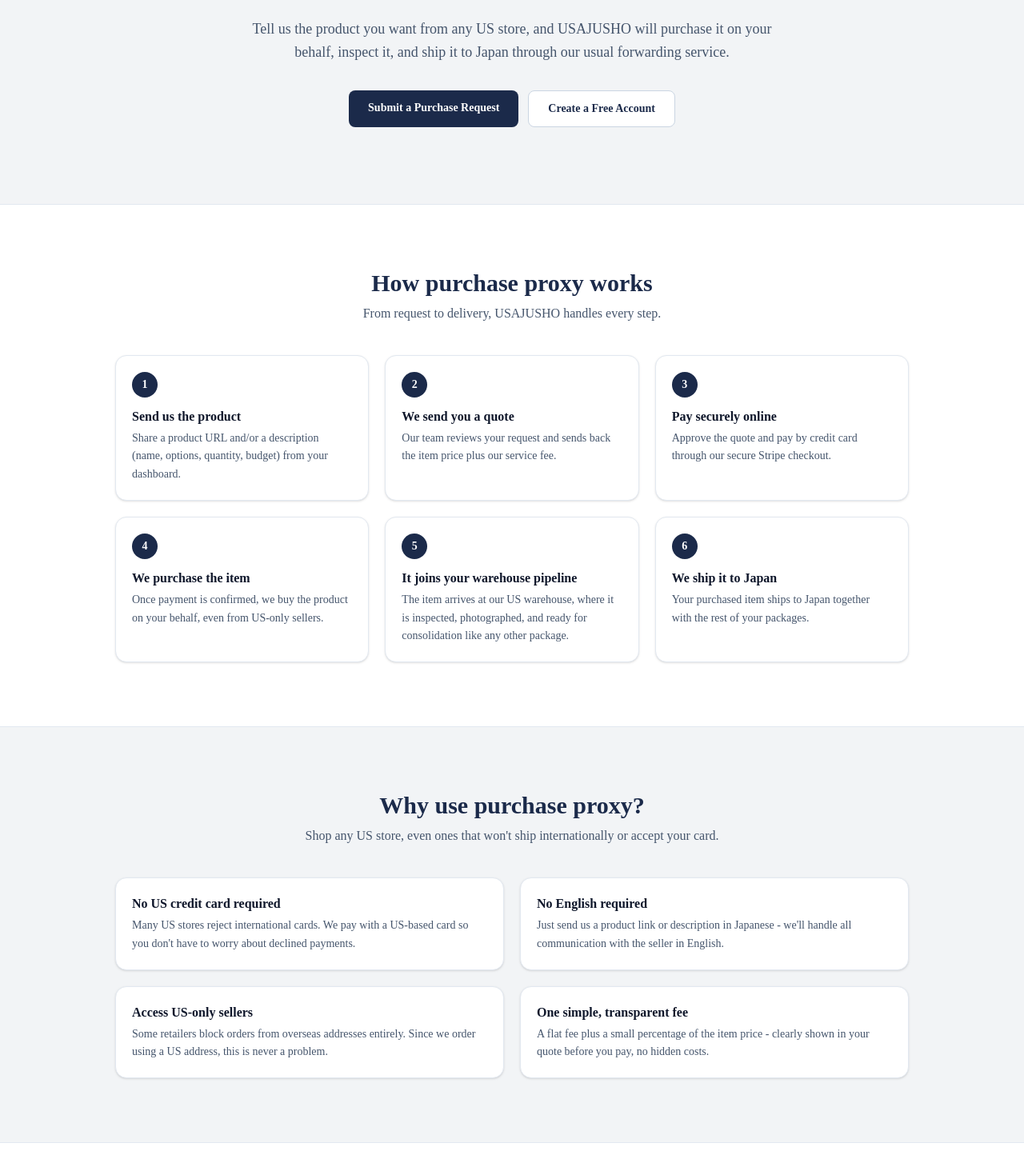
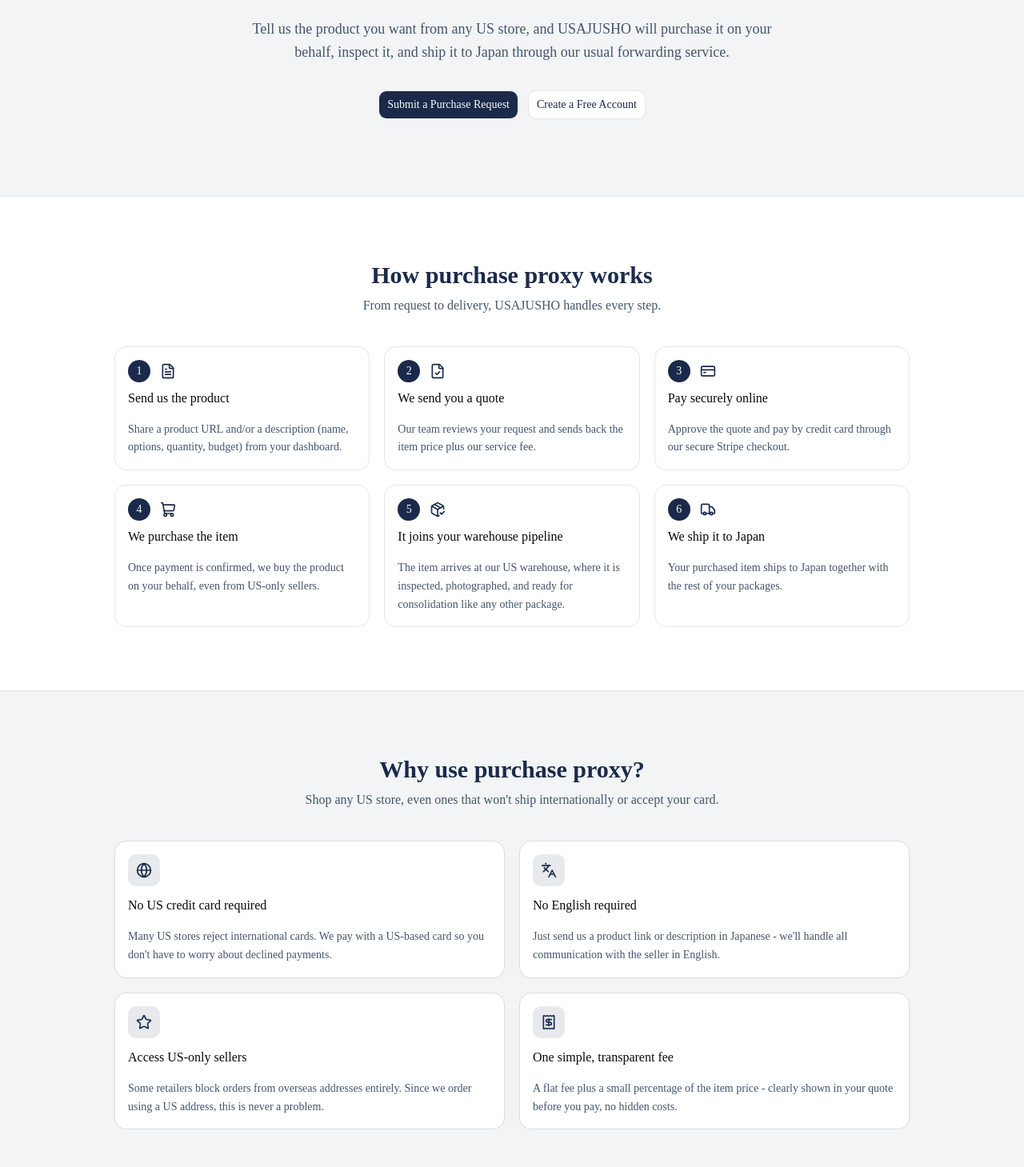
Before and after one commit to leelee90503-alt/usajusho-app, a Next.js app: page /en/purchase-agency in a window 1280 px wide. Shown: the part 311-1770 px from the top of the page at 80% size. Built offline with nearby package versions, Linux system fonts and the light colour scheme.

Commit message:
Redesign purchase-agency page with shadcn/ui

```diff
--- a/app/[locale]/purchase-agency/page.tsx
+++ b/app/[locale]/purchase-agency/page.tsx
@@ -1,119 +1,147 @@
 import { Link } from "@/i18n/navigation"
 import { getTranslations } from "next-intl/server"
+import {
+  FileText,
+  FileCheck,
+  CreditCard,
+  ShoppingCart,
+  PackageCheck,
+  Truck,
+  Globe,
+  Languages,
+  Star,
+  Receipt,
+  type LucideIcon,
+} from "lucide-react"
+import { Button } from "@/components/ui/button"
+import { Badge } from "@/components/ui/badge"
+import {
+  Card,
+  CardHeader,
+  CardTitle,
+  CardContent,
+} from "@/components/ui/card"
 
 export default async function PurchaseAgencyPage() {
   const t = await getTranslations("purchaseAgency")
 
-  const steps = [
-    { title: t("step1Title"), description: t("step1Description") },
-    { title: t("step2Title"), description: t("step2Description") },
-    { title: t("step3Title"), description: t("step3Description") },
-    { title: t("step4Title"), description: t("step4Description") },
-    { title: t("step5Title"), description: t("step5Description") },
-    { title: t("step6Title"), description: t("step6Description") },
+  const steps: { title: string; description: string; icon: LucideIcon }[] = [
+    { title: t("step1Title"), description: t("step1Description"), icon: FileText },
+    { title: t("step2Title"), description: t("step2Description"), icon: FileCheck },
+    { title: t("step3Title"), description: t("step3Description"), icon: CreditCard },
+    { title: t("step4Title"), description: t("step4Description"), icon: ShoppingCart },
+    { title: t("step5Title"), description: t("step5Description"), icon: PackageCheck },
+    { title: t("step6Title"), description: t("step6Description"), icon: Truck },
   ]
 
-  const benefits = [
-    { title: t("benefit1Title"), description: t("benefit1Description") },
-    { title: t("benefit2Title"), description: t("benefit2Description") },
-    { title: t("benefit3Title"), description: t("benefit3Description") },
-    { title: t("benefit4Title"), description: t("benefit4Description") },
+  const benefits: { title: string; description: string; icon: LucideIcon }[] = [
+    { title: t("benefit1Title"), description: t("benefit1Description"), icon: Globe },
+    { title: t("benefit2Title"), description: t("benefit2Description"), icon: Languages },
+    { title: t("benefit3Title"), description: t("benefit3Description"), icon: Star },
+    { title: t("benefit4Title"), description: t("benefit4Description"), icon: Receipt },
   ]
 
   return (
     <main className="flex flex-col">
+      {/* Hero */}
       <section className="bg-[var(--usj-surface)] border-b border-slate-200">
         <div className="mx-auto max-w-4xl px-4 py-16 md:py-24 text-center">
           <p className="text-[var(--usj-accent)] font-semibold text-sm mb-3 tracking-wide">
             {t("eyebrow")}
           </p>
-          <h1 className="text-3xl md:text-5xl font-bold text-[var(--usj-primary)] leading-tight mb-5">
+          <h1 className="text-3xl md:text-5xl font-bold text-primary leading-tight mb-5">
             {t("headline")}
           </h1>
           <p className="text-slate-600 text-base md:text-lg mb-8 max-w-2xl mx-auto leading-relaxed">
             {t("description")}
           </p>
           <div className="flex flex-wrap justify-center gap-3">
-            <Link
-              href="/dashboard/purchase-requests"
-              className="bg-[var(--usj-primary)] text-white text-sm font-semibold rounded-md px-6 py-3 hover:opacity-90 transition-opacity"
-            >
-              {t("ctaPrimary")}
-            </Link>
-            <Link
-              href="/signup"
-              className="bg-white text-[var(--usj-primary)] text-sm font-semibold rounded-md px-6 py-3 border border-slate-300 hover:bg-slate-50 transition-colors"
-            >
-              {t("ctaSecondary")}
-            </Link>
+            <Button asChild size="lg">
+              <Link href="/dashboard/purchase-requests">{t("ctaPrimary")}</Link>
+            </Button>
+            <Button asChild variant="outline" size="lg" className="text-primary">
+              <Link href="/signup">{t("ctaSecondary")}</Link>
+            </Button>
           </div>
         </div>
       </section>
 
+      {/* Process steps */}
       <section className="mx-auto max-w-5xl px-4 py-16 md:py-20 w-full">
         <div className="text-center mb-10">
-          <h2 className="text-2xl md:text-3xl font-bold text-[var(--usj-primary)]">
+          <h2 className="text-2xl md:text-3xl font-bold text-primary">
             {t("stepsTitle")}
           </h2>
           <p className="text-slate-600 mt-2">{t("stepsDescription")}</p>
         </div>
         <ol className="grid gap-5 sm:grid-cols-2 lg:grid-cols-3">
-          {steps.map((step, index) => (
-            <li
-              key={step.title}
-              className="rounded-xl border border-slate-200 bg-white p-5 shadow-sm"
-            >
-              <div className="flex h-8 w-8 items-center justify-center rounded-full bg-[var(--usj-primary)] text-sm font-bold text-white">
+          {steps.map((step, index) => {
+            const Icon = step.icon
+            return (
+              <li key={step.title}>
+                <Card className="h-full">
+                  <CardHeader>
+                    <div className="flex items-center gap-3 mb-1">
+                      <Badge className="h-7 w-7 shrink-0 justify-center rounded-full p-0 text-sm">
                         {index + 1}
+                      </Badge>
+                      <Icon className="h-5 w-5 text-primary" aria-hidden="true" />
                     </div>
-              <h3 className="mt-3 font-semibold text-slate-900">
-                {step.title}
-              </h3>
-              <p className="mt-1 text-sm text-slate-600 leading-relaxed">
+                    <CardTitle className="text-base">{step.title}</CardTitle>
+                  </CardHeader>
+                  <CardContent>
+                    <p className="text-sm text-slate-600 leading-relaxed">
                       {step.description}
                     </p>
+                  </CardContent>
+                </Card>
               </li>
-          ))}
+            )
+          })}
         </ol>
       </section>
 
+      {/* Benefits */}
       <section className="bg-[var(--usj-surface)] border-y border-slate-200">
         <div className="mx-auto max-w-5xl px-4 py-16 md:py-20">
           <div className="text-center mb-10">
-            <h2 className="text-2xl md:text-3xl font-bold text-[var(--usj-primary)]">
+            <h2 className="text-2xl md:text-3xl font-bold text-primary">
               {t("benefitsTitle")}
             </h2>
             <p className="text-slate-600 mt-2">{t("benefitsDescription")}</p>
           </div>
           <div className="grid gap-5 sm:grid-cols-2">
-            {benefits.map((benefit) => (
-              <div
-                key={benefit.title}
-                className="rounded-xl border border-slate-200 bg-white p-5 shadow-sm"
-              >
-                <h3 className="font-semibold text-slate-900">
-                  {benefit.title}
-                </h3>
-                <p className="mt-1 text-sm text-slate-600 leading-relaxed">
+            {benefits.map((benefit) => {
+              const Icon = benefit.icon
+              return (
+                <Card key={benefit.title} className="bg-white">
+                  <CardHeader>
+                    <div className="mb-2 flex h-10 w-10 items-center justify-center rounded-lg bg-primary/10">
+                      <Icon className="h-5 w-5 text-primary" aria-hidden="true" />
+                    </div>
+                    <CardTitle className="text-base">{benefit.title}</CardTitle>
+                  </CardHeader>
+                  <CardContent>
+                    <p className="text-sm text-slate-600 leading-relaxed">
                       {benefit.description}
                     </p>
-              </div>
-            ))}
+                  </CardContent>
+                </Card>
+              )
+            })}
           </div>
         </div>
       </section>
 
+      {/* Final CTA */}
       <section className="mx-auto max-w-3xl px-4 py-16 md:py-20 text-center w-full">
-        <h2 className="text-2xl md:text-3xl font-bold text-[var(--usj-primary)] mb-4">
+        <h2 className="text-2xl md:text-3xl font-bold text-primary mb-4">
           {t("finalCtaTitle")}
         </h2>
         <p className="text-slate-600 mb-8">{t("finalCtaDescription")}</p>
-        <Link
-          href="/dashboard/purchase-requests"
-          className="inline-block bg-[var(--usj-primary)] text-white text-sm font-semibold rounded-md px-6 py-3 hover:opacity-90 transition-opacity"
-        >
-          {t("ctaPrimary")}
-        </Link>
+        <Button asChild size="lg">
+          <Link href="/dashboard/purchase-requests">{t("ctaPrimary")}</Link>
+        </Button>
       </section>
     </main>
   )
```
Lines whose indentation alone changed are shown as unchanged.
